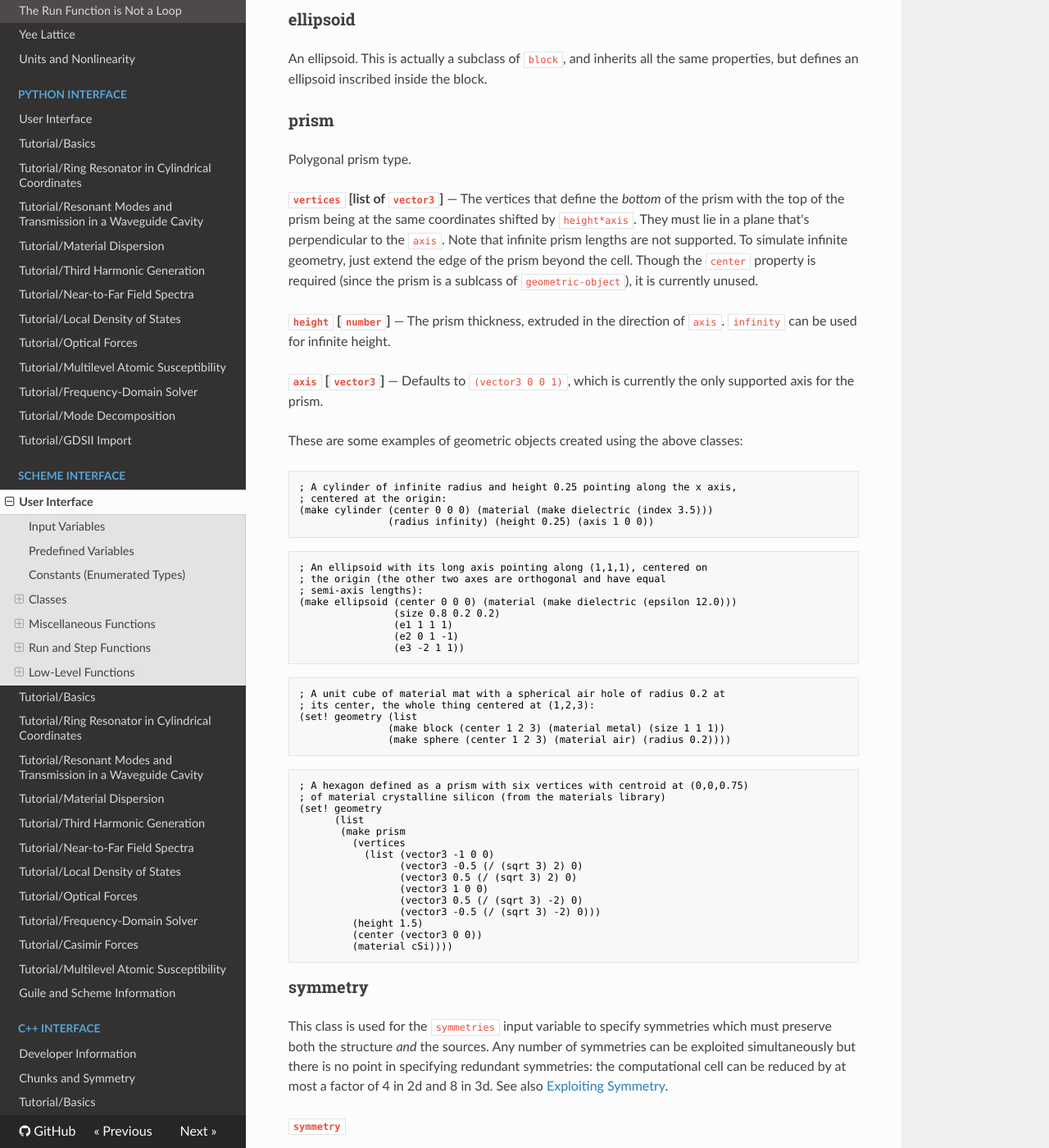
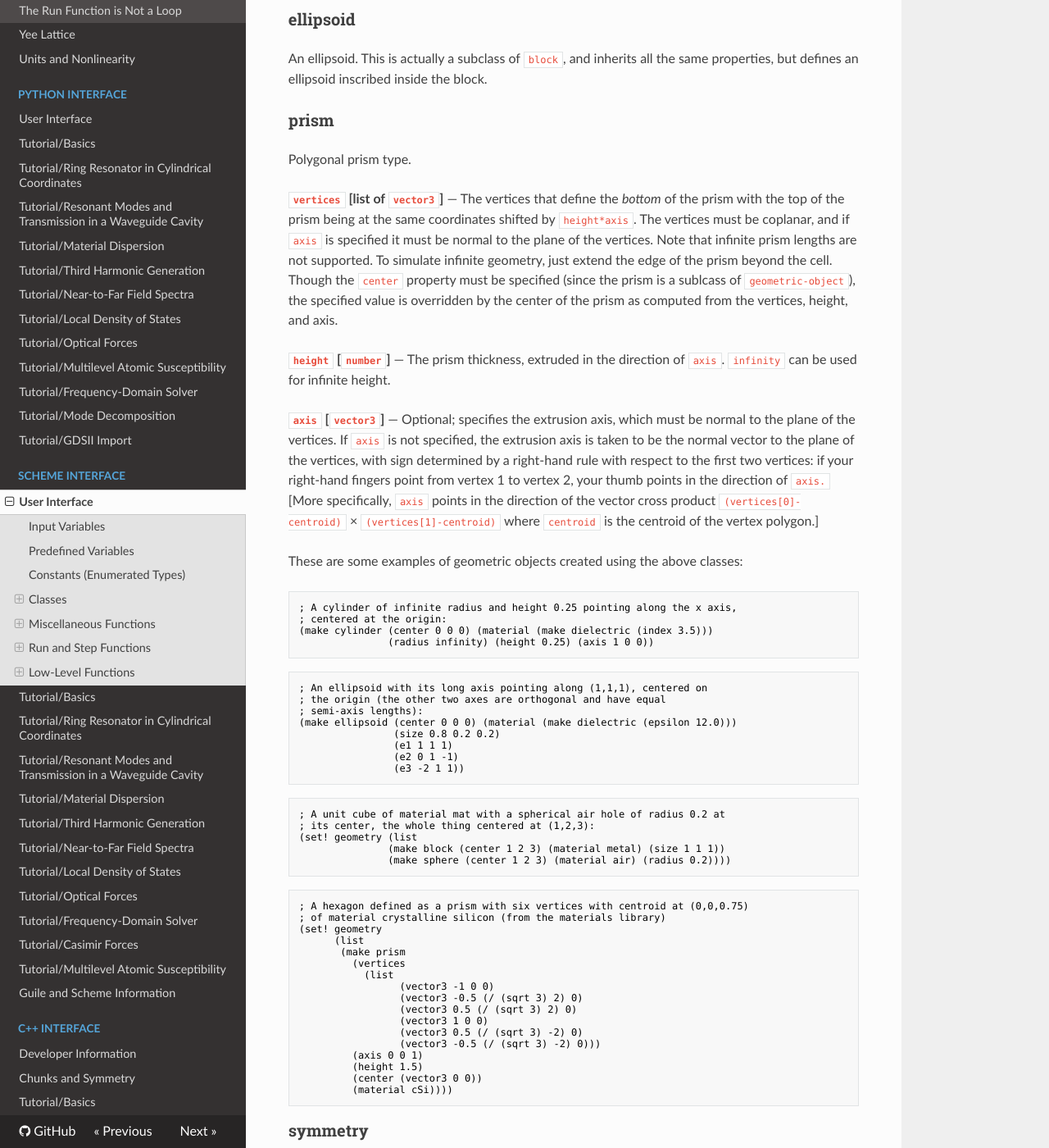
Before and after one commit to NanoComp/meep, an MkDocs documentation site: the page built from doc/docs/Scheme_User_Interface.md, in a window 1280 px wide and 1400 px high, scrolled down 12571 px. Shown: the whole window at 82% size. Built offline with MkDocs 1.6.1, drawn with Linux system fonts in a browser that asks for light colours; nearby versions of some CDN libraries; formulas are drawn with MathJax 3; old or Windows-style settings are respelled for this version of MkDocs.

Commit message:
update documentation for prisms in scheme

```diff
--- a/doc/docs/Scheme_User_Interface.md
+++ b/doc/docs/Scheme_User_Interface.md
@@ -413,7 +413,7 @@ Polygonal prism type.
 
 **`vertices` [list of `vector3`]**
 —
-The vertices that define the *bottom* of the prism with the top of the prism being at the same coordinates shifted by `height*axis`. They must lie in a plane that's perpendicular to the `axis`. Note that infinite prism lengths are not supported. To simulate infinite geometry, just extend the edge of the prism beyond the cell. Though the `center` property is required (since the prism is a sublcass of `geometric-object`), it is currently unused.
+The vertices that define the *bottom* of the prism with the top of the prism being at the same coordinates shifted by `height*axis`. The vertices must be coplanar, and if `axis` is specified it must be normal to the plane of the vertices. Note that infinite prism lengths are not supported. To simulate infinite geometry, just extend the edge of the prism beyond the cell. Though the `center` property must be specified (since the prism is a sublcass of `geometric-object`), the specified value is overridden by the center of the prism as computed from the vertices, height, and axis.
 
 **`height` [`number`]**
 —
@@ -421,7 +421,8 @@ The prism thickness, extruded in the direction of `axis`. `infinity` can be used
 
 **`axis` [`vector3`]**
 —
-Defaults to `(vector3 0 0 1)`, which is currently the only supported axis for the prism.
+Optional; specifies the extrusion axis, which must be normal to the plane of the vertices. If `axis` is not specified, the extrusion axis is taken to be the normal vector to the plane of the vertices, with sign determined by a right-hand rule with respect to the first two vertices: if your right-hand fingers point from vertex 1 to vertex 2, your thumb points in the direction of `axis.`
+[More specifically, `axis` points in the direction of the vector cross product `(vertices[0]-centroid)` &times; `(vertices[1]-centroid)` where `centroid` is the centroid of the vertex polygon.]
 
 These are some examples of geometric objects created using the above classes:
 
@@ -458,12 +459,14 @@ These are some examples of geometric objects created using the above classes:
       (list
        (make prism
          (vertices
-           (list (vector3 -1 0 0)
+           (list
+                 (vector3 -1 0 0)
                  (vector3 -0.5 (/ (sqrt 3) 2) 0)
                  (vector3 0.5 (/ (sqrt 3) 2) 0)
                  (vector3 1 0 0)
                  (vector3 0.5 (/ (sqrt 3) -2) 0)
                  (vector3 -0.5 (/ (sqrt 3) -2) 0)))
+         (axis 0 0 1)
          (height 1.5)
          (center (vector3 0 0))
          (material cSi))))
```
Also changed, not shown: 1 other file.
